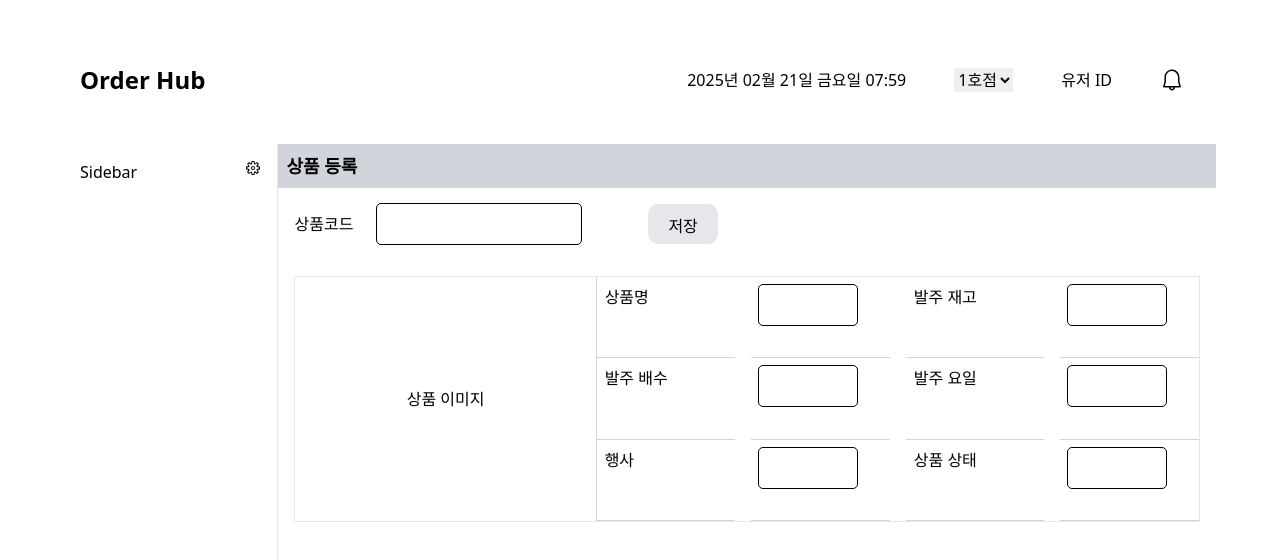
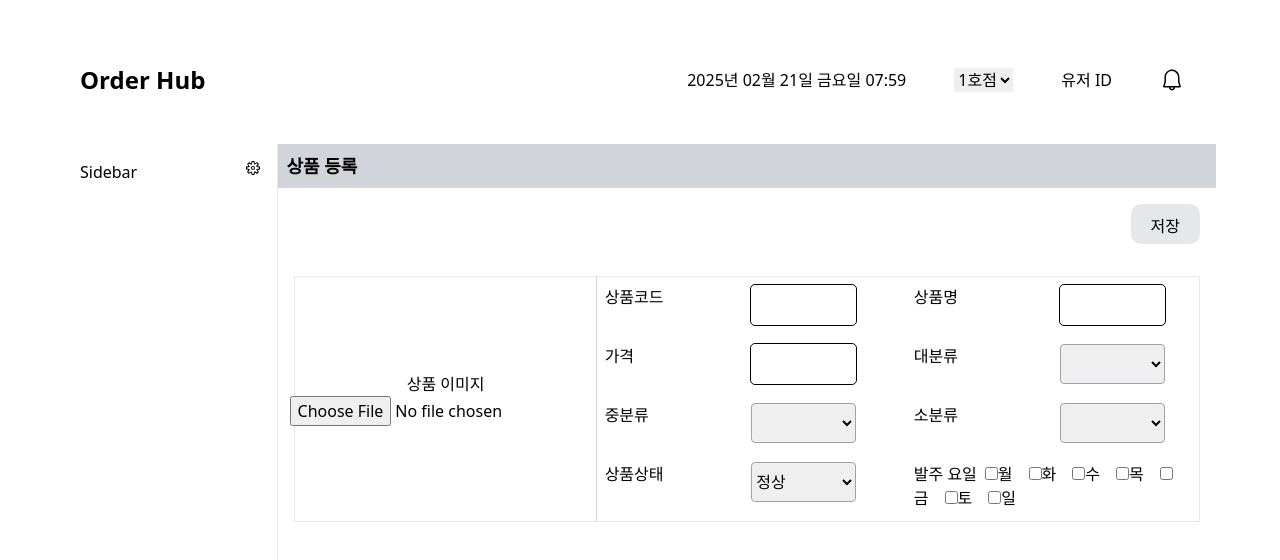
Before and after one commit to order-hub/orderHub-front, a React (Create React App) app: page /product/register in a window 1280 px wide. Shown: the top 560 px of the page. Built offline with nearby package versions, Linux system fonts and the light colour scheme.

Commit message:
Fix 상품 추가 등록

```diff
--- a/package.json
+++ b/package.json
@@ -13,6 +13,7 @@
     "react-live-clock": "^6.1.25",
     "react-router-dom": "^7.1.5",
     "react-scripts": "5.0.1",
+    "react-scrollable-list": "^1.3.1",
     "redux": "^5.0.1",
     "styled-components": "^6.1.15",
     "web-vitals": "^2.1.4"
--- a/src/App.js
+++ b/src/App.js
@@ -20,6 +20,7 @@ import MissOrderRegister from './pages/Stock/MissOrderRegister.js'
 import MissOrderView from './pages/Stock/MissOrderView.js'
 import WorkRegister from './pages/Work/WorkRegister.js'
 import WorkRoleUpdate from './pages/Work/WorkRoleUpdate.js'
+import ProductCategory from './pages/Product/ProductCategory.js';
 
 function App() {
   return (
@@ -43,6 +44,7 @@ function App() {
           <Route  path="/product/register" element={<ProductRegister />} />     {/* 상품 추가 등록 */}
           <Route  path="/product/update" element={<ProductUpdate />} />     {/* 상품 상태 변경 */}
           <Route  path="/product/search" element={<ProductSearch />} />     {/* 상품 검색 */}
+          <Route  path="/product/category" element={<ProductCategory />} />     {/* 상품 검색 */}
 
           <Route  path="/stock" element={<Stock />} />
           <Route  path="/stock/view" element={<StockView />} />    {/* 재고 확인 */}
--- a/src/pages/Home.js
+++ b/src/pages/Home.js
@@ -1,4 +1,4 @@
-import React, { useState } from "react";
+import React from "react";
 import Layout from "../components/layout/Layout";
 import { Link } from "react-router-dom";
 
--- a/src/pages/Order/OrderOne/OrderOneSearch.js
+++ /dev/null
@@ -1,14 +0,0 @@
-import React from "react";
-
-const OrderOneSearch = ({children, onClose}) => {
-    return(
-        <div className="relative flex w-4/5 h-2/3 z-50">
-            <button className="absolute top-2 right-2" onClick={onClose}>X</button>
-            <div className="flex w-full h-full bg-white p-6 rounded shadow-lg items-center justify-center">
-                <p className="text-center">{children}</p>
-            </div>
-        </div>
-    );
-};
-
-export default OrderOneSearch;
--- a/src/pages/Product/Product.js
+++ b/src/pages/Product/Product.js
@@ -1,7 +1,7 @@
 import React from "react";
 import Layout from "../../components/layout/Layout";
 import MenuButton from "../../components/common/MenuButton";
-import { Link, Outlet } from "react-router-dom";
+import { Link} from "react-router-dom";
 
 const Product = () => {
     return (
@@ -23,8 +23,11 @@ const Product = () => {
                     <Link to="search">
                         <MenuButton>상품 검색</MenuButton>
                     </Link>
+                    <Link to="category">
+                        <MenuButton>상품 품목 관리</MenuButton>
+                    </Link>
                 </div>
-                <Outlet></Outlet>
+
             </div>
         </Layout>
     );
--- a/src/pages/Product/ProductRegister.js
+++ b/src/pages/Product/ProductRegister.js
@@ -4,44 +4,78 @@ import Button from "../../components/common/Button";
 import SearchBar from "../../components/common/SearchBar";
 
 const INITIAL_STATE = {
+    productImage: null,
     productCode: "",
     productName: "",
     productCount: "",
     productOrderCount: "",
-    productOrderDay: "",
+    productOrderDay: {
+        mon: false,
+        tue: false,
+        wed: false,
+        thu: false,
+        fri: false,
+        sat: false,
+        sun: false,
+    },
+    selectedOrderDays: [], // 체크된 요일을 저장할 배열
     productSale: "",
     productStatus: "",
 };
 
-const labelMap = {
-    productCode: "상품코드",
-    productName: "상품명",
-    productCount: "발주 재고",
-    productOrderCount: "발주 배수",
-    productOrderDay: "발주 요일",
-    productSale: "행사",
-    productStatus: "상품 상태",
-};
-
-const ProductField = ({ label, id, value, onChange }) => (
-    <div className="grid grid-cols-2 gap-x-4">
-        <div className="p-2 border-b border-gray-300">{label}</div>
-        <div className="p-2 border-b border-gray-300">
-        <SearchBar onChange={(text) => onChange(id, text)} value={value} id={id} />
-        </div>
-    </div>
-);
-
 const ProductRegister = () => {
     const [productData, setProductData] = useState(INITIAL_STATE);
 
+    const handleFileChange = (e) => {
+        setProductData((prevData) => ({ ...prevData, productImage: e.target.files[0] }));
+    };
+
     const handleInputChange = (field, value) => {
-        setProductData(prevData => ({ ...prevData, [field]: value }));
+        setProductData((prevData) => ({ ...prevData, [field]: value }));
+    };
+
+    const handleOrderDayChange = (day) => {
+        setProductData((prevData) => {
+        const newOrderDayState = {
+            ...prevData.productOrderDay,
+            [day]: !prevData.productOrderDay[day],
+        };
+
+        const selectedDays = Object.keys(newOrderDayState)
+            .filter((key) => newOrderDayState[key])
+            .map((key) => {
+            switch (key) {
+                case "mon":
+                return "월";
+                case "tue":
+                return "화";
+                case "wed":
+                return "수";
+                case "thu":
+                return "목";
+                case "fri":
+                return "금";
+                case "sat":
+                return "토";
+                case "sun":
+                return "일";
+                default:
+                return "";
+            }
+            });
+
+        return {
+            ...prevData,
+            productOrderDay: newOrderDayState,
+            selectedOrderDays: selectedDays,
+        };
+        });
     };
 
     const handleProductSave = () => {
         console.log("저장: ", productData);
         // 여기에 저장 로직 추가 (예: API 호출)
+        // productData.selectedOrderDays를 전송
 
         alert("저장되었습니다");
 
@@ -54,32 +88,130 @@ const ProductRegister = () => {
             <div className="flex flex-col w-full p-2 text-lg font-bold bg-gray-300">
             상품 등록
             </div>
-            <div className="flex w-full gap-4 p-4 items-center">
-            <label htmlFor="productCode" className="whitespace-nowrap mr-2">상품코드</label>
-            <div className="relative flex">
-                <SearchBar
-                onChange={(text) => handleInputChange("productCode", text)}
-                value={productData.productCode}
-                id="productCode"
-                />
-            </div>
+            <div className="flex w-full gap-4 p-4 items-center justify-end">
             <Button onClick={handleProductSave}>저장</Button>
             </div>
             <div className="w-full h-full p-4">
             <div className="flex w-full h-1/2 border">
-                <div className="flex w-1/3 items-center justify-center p-4 border-r border-gray-300">
-                상품 이미지
+                <div className="flex flex-col w-1/3 items-center justify-center p-4 border-r border-gray-300">
+                    <p>상품 이미지</p>
+                    <input className="flex flex-col" type="file" onChange={handleFileChange} />
                 </div>
                 <div className="grid grid-cols-2 gap-x-4 w-2/3">
-                {Object.entries(INITIAL_STATE).slice(1).map(([key, value]) => (
-                    <ProductField
-                    key={key}
-                    label={labelMap[key]}
-                    id={key}
-                    value={productData[key]}
-                    onChange={handleInputChange}
+                <div className="grid grid-cols-2 gap-x-4 w-full p-2">
+                    <p>상품코드</p>
+                    <SearchBar
+                    onChange={(text) => handleInputChange("productCode", text)}
+                    value={productData.productCode}
+                    id="productCode"
                     />
-                ))}
+                </div>
+                <div className="grid grid-cols-2 gap-x-4 w-full p-2">
+                    <p>상품명</p>
+                    <SearchBar
+                    onChange={(text) => handleInputChange("productName", text)}
+                    value={productData.productName}
+                    id="productName"
+                    />
+                </div>
+                <div className="grid grid-cols-2 gap-x-4 w-full p-2">
+                    <p>가격</p>
+                    <SearchBar
+                    onChange={(text) => handleInputChange("productSale", text)}
+                    value={productData.productSale}
+                    id="productSale"
+                    />
+                </div>
+                <div className="grid grid-cols-2 gap-x-4 w-full p-2">
+                    <p>대분류</p>
+                    <select className="h-10 w-4/5 border border-gray-400 rounded">
+                        <option></option>
+                    </select>
+                </div>
+                <div className="grid grid-cols-2 gap-x-4 w-full p-2">
+                    <p>중분류</p>
+                    <select className="h-10 w-4/5 border border-gray-400 rounded">
+                        <option></option>
+                    </select>
+                </div>
+                <div className="grid grid-cols-2 gap-x-4 w-full p-2">
+                    <p>소분류</p>
+                    <select className="h-10 w-4/5 border border-gray-400 rounded">
+                        <option></option>
+                    </select>
+                </div>
+                <div className="grid grid-cols-2 gap-x-4 w-full p-2">
+                    <p>상품상태</p>
+                    <select
+                    className="h-10 w-4/5 border border-gray-400 rounded"
+                    value={productData.productStatus}
+                    onChange={(e) => handleInputChange("productStatus", e.target.value)}
+                    >
+                    <option>정상</option>
+                    <option>중단</option>
+                    <option>일시중단</option>
+                    <option>삭제</option>
+                    </select>
+                </div>
+                <div className="p-2">
+                    발주 요일
+                    <label className="p-2">
+                    <input
+                        type="checkbox"
+                        checked={productData.productOrderDay.mon}
+                        onChange={() => handleOrderDayChange("mon")}
+                    />
+                    월
+                    </label>
+                    <label className="p-2">
+                    <input
+                        type="checkbox"
+                        checked={productData.productOrderDay.tue}
+                        onChange={() => handleOrderDayChange("tue")}
+                    />
+                    화
+                    </label>
+                    <label className="p-2">
+                    <input
+                        type="checkbox"
+                        checked={productData.productOrderDay.wed}
+                        onChange={() => handleOrderDayChange("wed")}
+                    />
+                    수
+                    </label>
+                    <label className="p-2">
+                    <input
+                        type="checkbox"
+                        checked={productData.productOrderDay.thu}
+                        onChange={() => handleOrderDayChange("thu")}
+                    />
+                    목
+                    </label>
+                    <label className="p-2">
+                    <input
+                        type="checkbox"
+                        checked={productData.productOrderDay.fri}
+                        onChange={() => handleOrderDayChange("fri")}
+                    />
+                    금
+                    </label>
+                    <label className="p-2">
+                    <input
+                        type="checkbox"
+                        checked={productData.productOrderDay.sat}
+                        onChange={() => handleOrderDayChange("sat")}
+                    />
+                    토
+                    </label>
+                    <label className="p-2">
+                    <input
+                        type="checkbox"
+                        checked={productData.productOrderDay.sun}
+                        onChange={() => handleOrderDayChange("sun")}
+                    />
+                    일
+                    </label>
+                </div>
                 </div>
             </div>
             </div>
```
Also changed, not shown: 1 other file (tests, documents, lock files or other folders).
